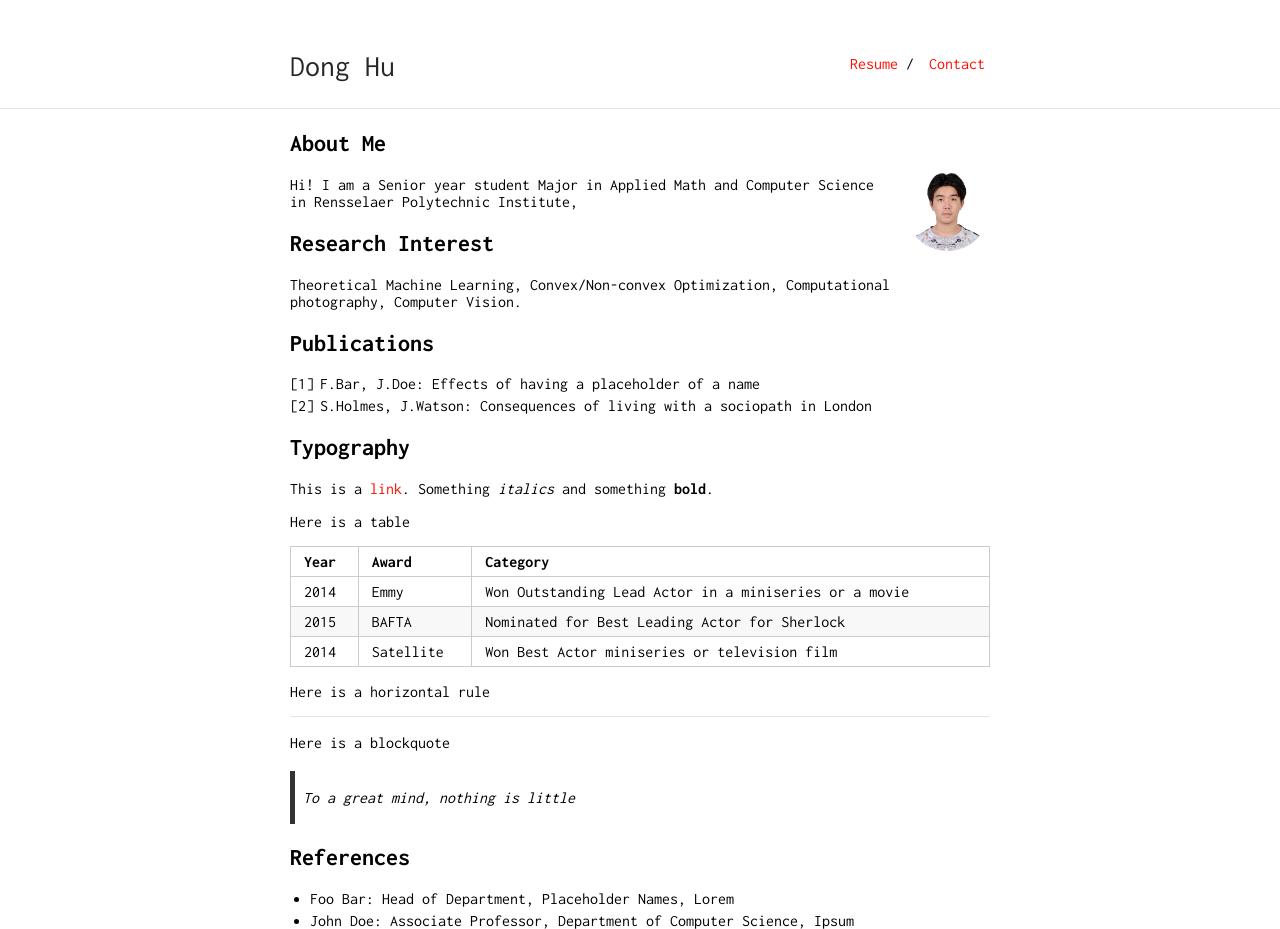
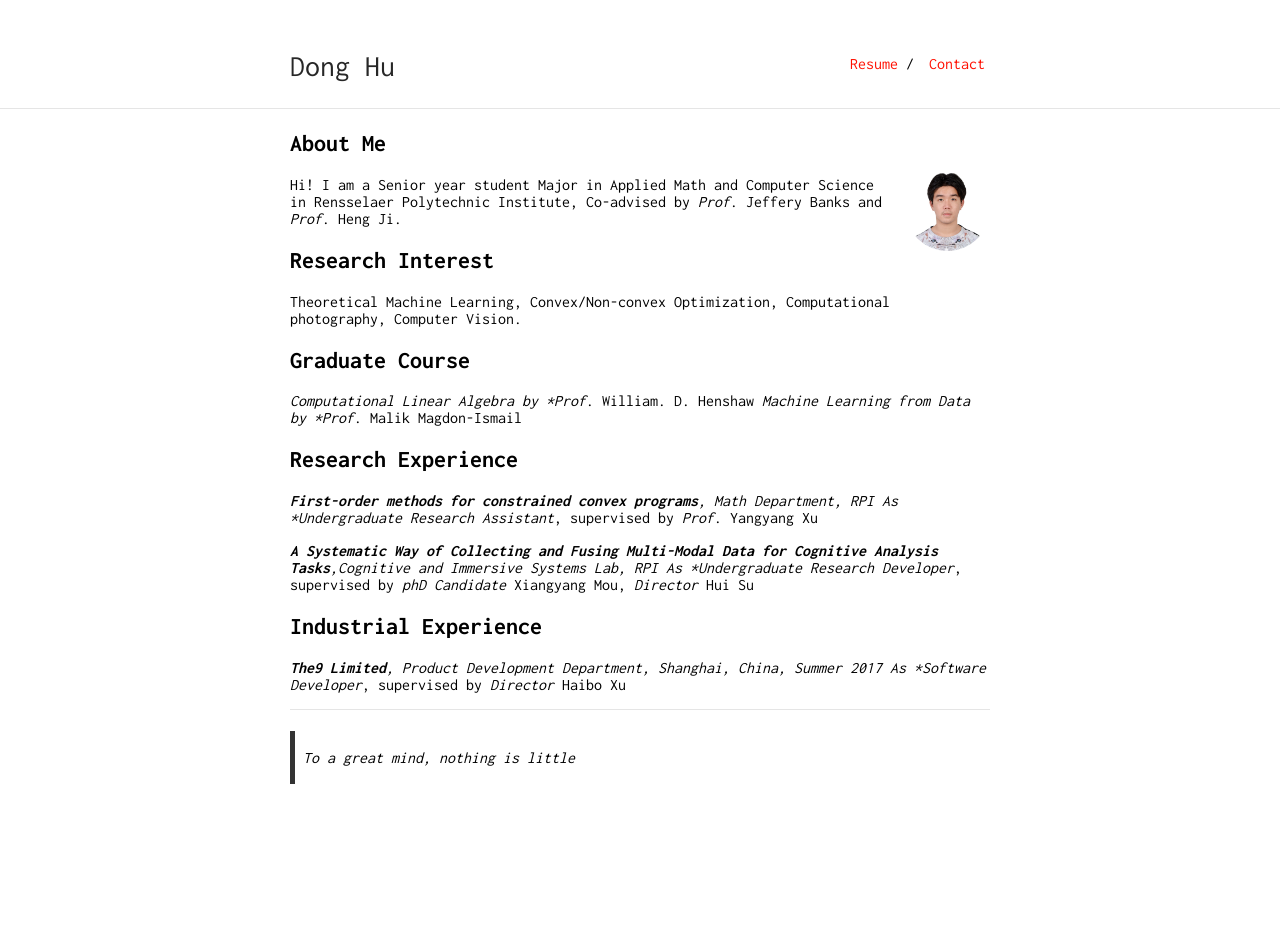
Before and after one commit to jurohd/jurohd.github.io, a Jekyll site: the page built from index.md, in a window 1280 px wide. Built offline with Jekyll 4.4.1, drawn with Linux system fonts in a browser that asks for light colours; our own code applies the rules of GitHub Pages for plain Markdown files; after the commit the page ends 900 px from its top, so only the background shows below that.

Commit message:
Update index.md

```diff
--- a/index.md
+++ b/index.md
@@ -6,38 +6,30 @@ layout: default
 
 <img class="profile-picture" src="Profilepic.jpg">
 
-Hi! I am a Senior year student Major in Applied Math and Computer Science in Rensselaer Polytechnic Institute,
+Hi! I am a Senior year student Major in Applied Math and Computer Science in Rensselaer Polytechnic Institute, Co-advised by *Prof*. Jeffery Banks and *Prof*. Heng Ji.
 
 ## Research Interest
 
 Theoretical Machine Learning, Convex/Non-convex Optimization, Computational photography, Computer Vision.
 
-## Publications
+## Graduate Course
 
-1. F.Bar, J.Doe: Effects of having a placeholder of a name
-2. S.Holmes, J.Watson: Consequences of living with a sociopath in London
+*Computational Linear Algebra by *Prof*. William. D. Henshaw
+*Machine Learning from Data by *Prof*. Malik Magdon-Ismail
 
-## Typography
+## Research Experience
 
-This is a [link](http://google.com). Something *italics* and something **bold**.
+***First-order methods for constrained convex programs**, Math Department, RPI
+As *Undergraduate Research Assistant*, supervised by *Prof*. Yangyang Xu
 
-Here is a table
+***A Systematic Way of Collecting and Fusing Multi-Modal Data for Cognitive Analysis Tasks**,Cognitive and Immersive Systems Lab, RPI
+As *Undergraduate Research Developer*, supervised by *phD Candidate* Xiangyang Mou, *Director* Hui Su
 
-Year | Award | Category
------|-------|--------
-2014 | Emmy  | Won Outstanding Lead Actor in a miniseries or a movie
-2015 | BAFTA | Nominated for Best Leading Actor for Sherlock
-2014 | Satellite | Won Best Actor miniseries or television film
+## Industrial Experience
 
-Here is a horizontal rule
+***The9 Limited**, Product Development Department, Shanghai, China, Summer 2017
+As *Software Developer*, supervised by *Director* Haibo Xu
 
 ---
 
-Here is a blockquote
-
 > To a great mind, nothing is little
-
-## References
-
-* Foo Bar: Head of Department, Placeholder Names, Lorem
-* John Doe: Associate Professor, Department of Computer Science, Ipsum
```
